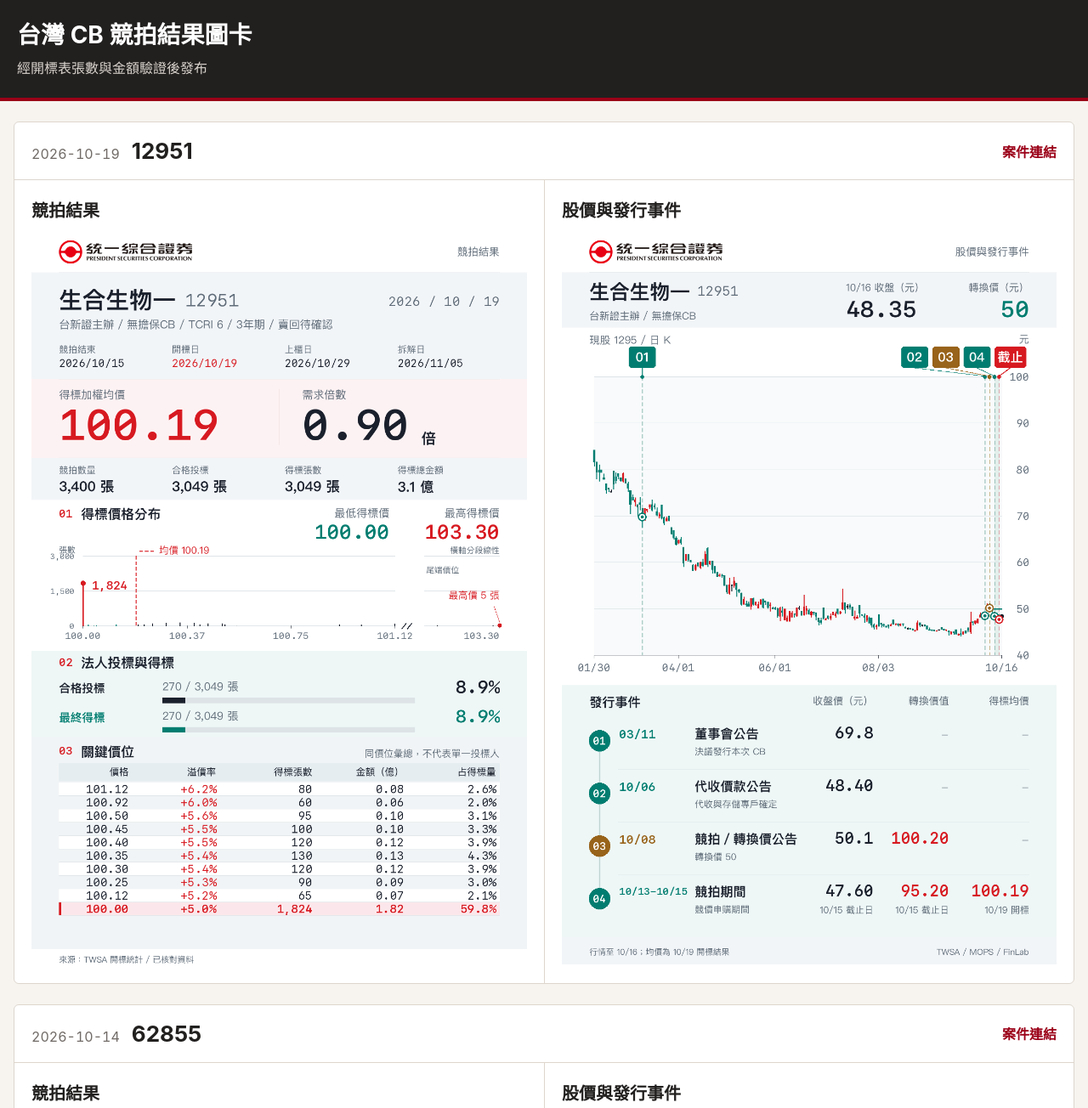
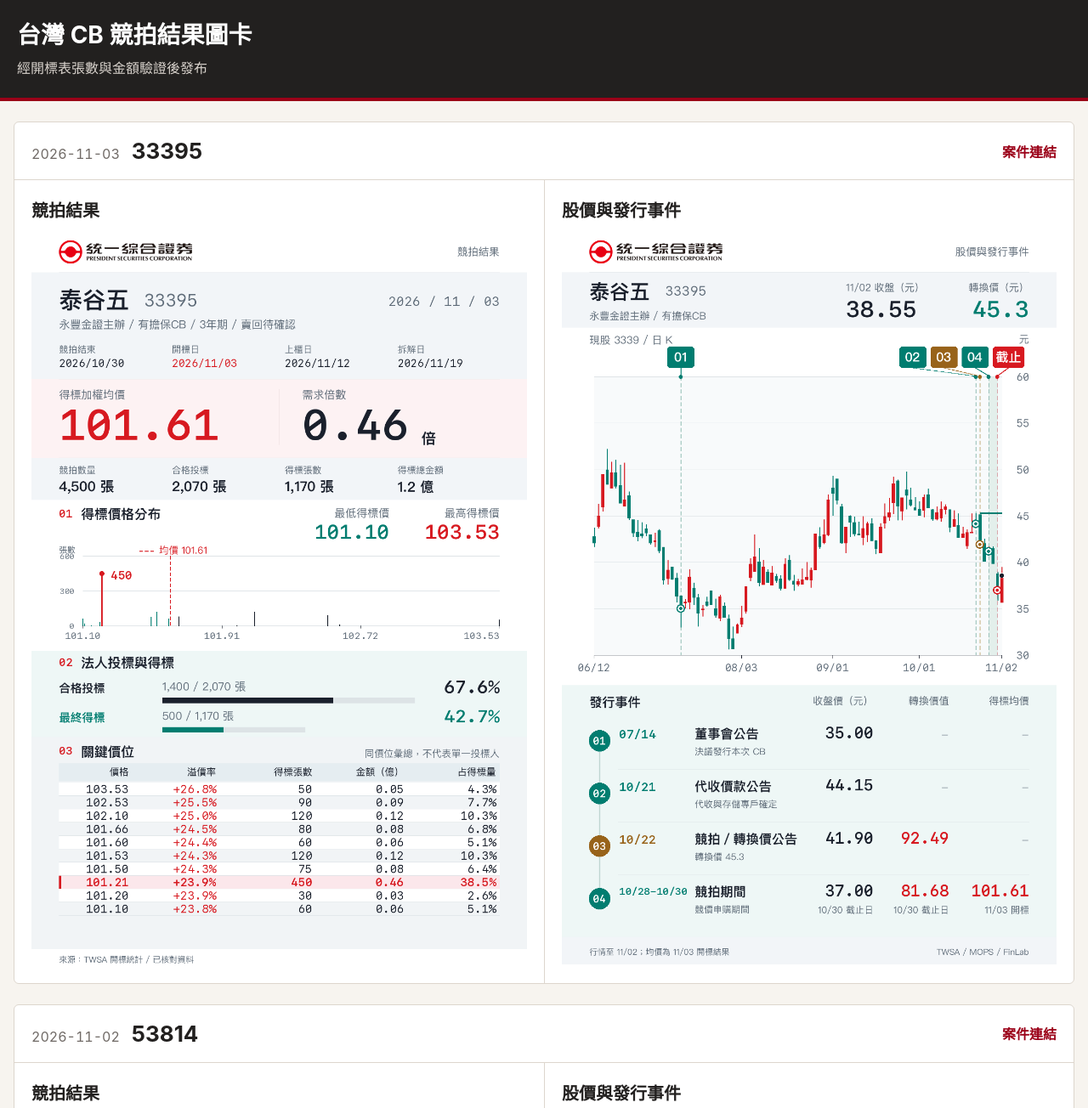
Before and after one commit to money0108/twsa-cb-auction-cards, a plain HTML site: page index.html in a window 1280 px wide. Shown: the top 1304 px of the page at 85% size. Drawn offline with Linux system fonts and the light colour scheme.

```diff
--- a/index.html
+++ b/index.html
@@ -43,7 +43,25 @@
 </head>
 <body>
   <header class="site-head"><h1>台灣 CB 競拍結果圖卡</h1><p>經開標表張數與金額驗證後發布</p></header>
-  <main><article class="case" id="20261019-12951">
+  <main><article class="case" id="20261103-33395">
+  <header class="case-head">
+    <div><span class="date">2026-11-03</span><h2>33395</h2></div>
+    <a class="anchor" href="#20261103-33395" aria-label="複製此案件連結">案件連結</a>
+  </header>
+  <div class="media-grid">
+    <section><h3>競拍結果</h3><a href="cards/2026-11-03/20261103_33395_p1.png"><img loading="lazy" src="cards/2026-11-03/20261103_33395_p1.png" alt="33395 競拍結果圖卡"></a></section>
+    <section><h3>股價與發行事件</h3><a href="cards/2026-11-03/20261103_33395_p2.png"><img loading="lazy" src="cards/2026-11-03/20261103_33395_p2.png" alt="33395 股價與發行事件"></a></section>
+  </div>
+</article><article class="case" id="20261102-53814">
+  <header class="case-head">
+    <div><span class="date">2026-11-02</span><h2>53814</h2></div>
+    <a class="anchor" href="#20261102-53814" aria-label="複製此案件連結">案件連結</a>
+  </header>
+  <div class="media-grid">
+    <section><h3>競拍結果</h3><a href="cards/2026-11-02/20261102_53814_p1.png"><img loading="lazy" src="cards/2026-11-02/20261102_53814_p1.png" alt="53814 競拍結果圖卡"></a></section>
+    <section><h3>股價與發行事件</h3><a href="cards/2026-11-02/20261102_53814_p2.png"><img loading="lazy" src="cards/2026-11-02/20261102_53814_p2.png" alt="53814 股價與發行事件"></a></section>
+  </div>
+</article><article class="case" id="20261019-12951">
   <header class="case-head">
     <div><span class="date">2026-10-19</span><h2>12951</h2></div>
     <a class="anchor" href="#20261019-12951" aria-label="複製此案件連結">案件連結</a>
```
Also changed, not shown: cards/2026-11-02/20261102_53814_p1.png (added), cards/2026-11-02/20261102_53814_p2.png (added), cards/2026-11-03/20261103_33395_p1.png (added), cards/2026-11-03/20261103_33395_p2.png (added), 1 other file.
